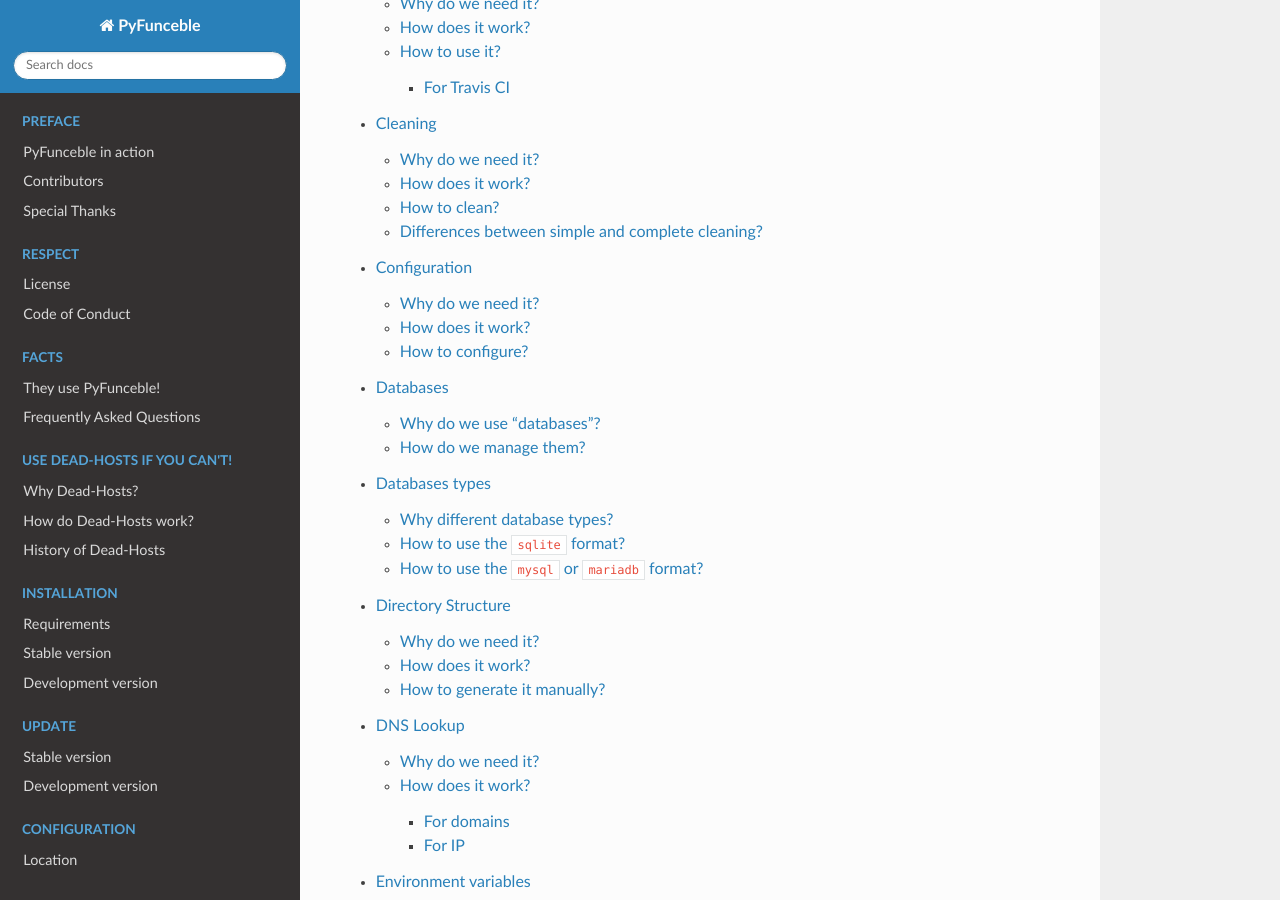
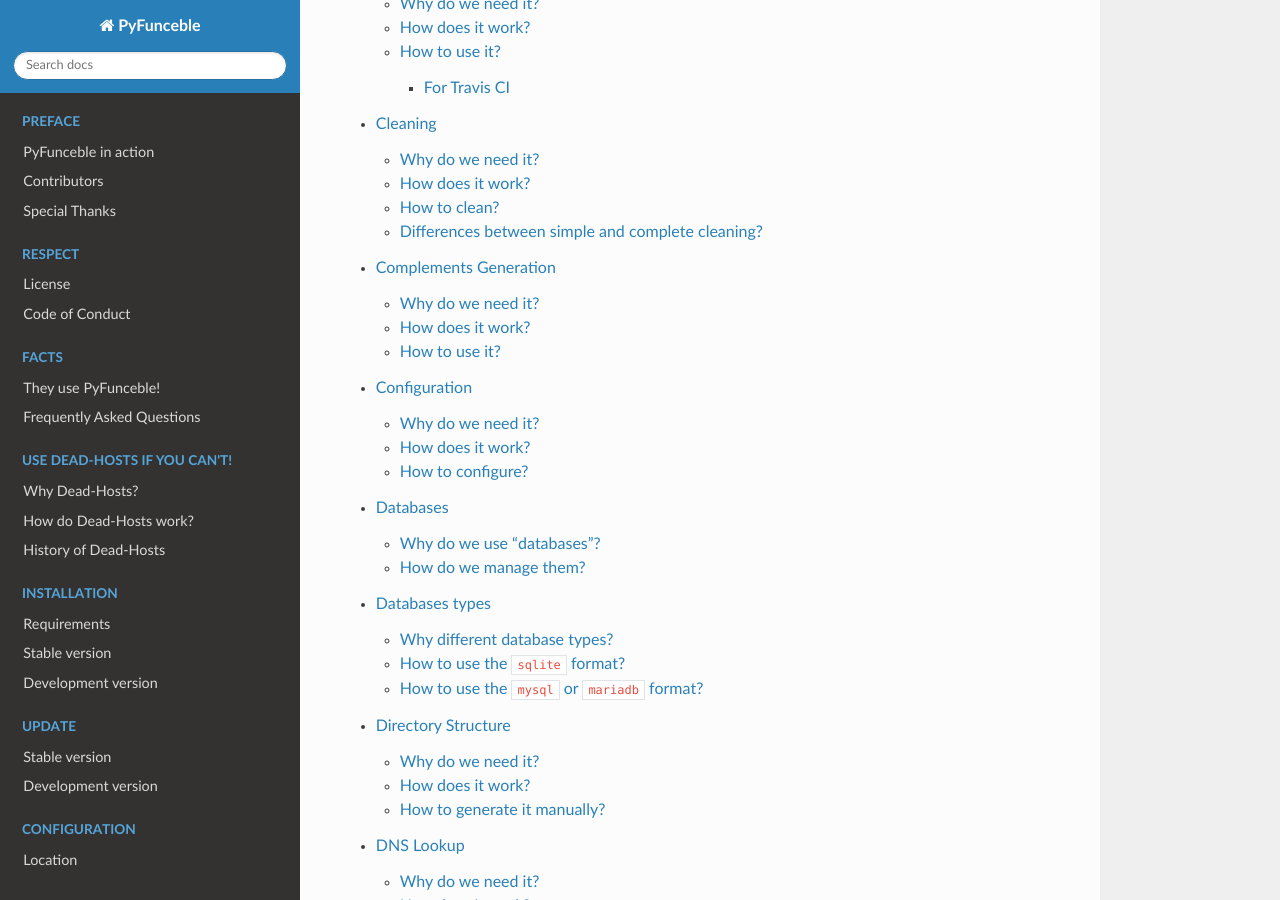
Before and after one commit to PyFunceble/rst-docs, a Sphinx documentation site: the page built from docs/index.rst, in a window 1280 px wide and 900 px high, scrolled down 8260 px. Built offline with Sphinx 7.4.7 and the Read the Docs theme 2.0.0, drawn with Linux system fonts in a browser that asks for light colours; pages that are not in the unit, such as notebooks, are missing from menus; some of the changed lines change nothing that is shown.

Commit message:
Improvement of the way we get/generate complements.
Indeed, before this patch, database which were not formatted as JSON could not support that feature.

```diff
--- /dev/null
+++ b/docs/components/complements.rst
@@ -0,0 +1,34 @@
+Complements Generation
+======================
+
+.. warning::
+    This component is not activated by default.
+
+Why do we need it?
+------------------
+
+Let's say we have :code:`example.org` but :code:`www.example.org` (or vice-versa) is not into my list.
+This component (if activated) let us test :code:`www.example.org` (or vice-versa) even if it's not
+into the given list.
+
+How does it work?
+-----------------
+
+At the end of the normal test process we generate the list of complements and test them.
+
+How to use it?
+--------------
+
+You can simply change
+
+::
+
+    generate_complements: False
+
+to
+
+::
+
+    generate_complements: True
+
+into your personal :code:`.PyFunceble.yaml` or use the :code:`--complementsF` argument from the CLI to activate it.
--- a/docs/index.rst
+++ b/docs/index.rst
@@ -124,6 +124,7 @@
    components/auto-continue
    components/auto-save
    components/clean
+   components/complements
    components/config
    components/custom-dns-server
    components/databases
```
